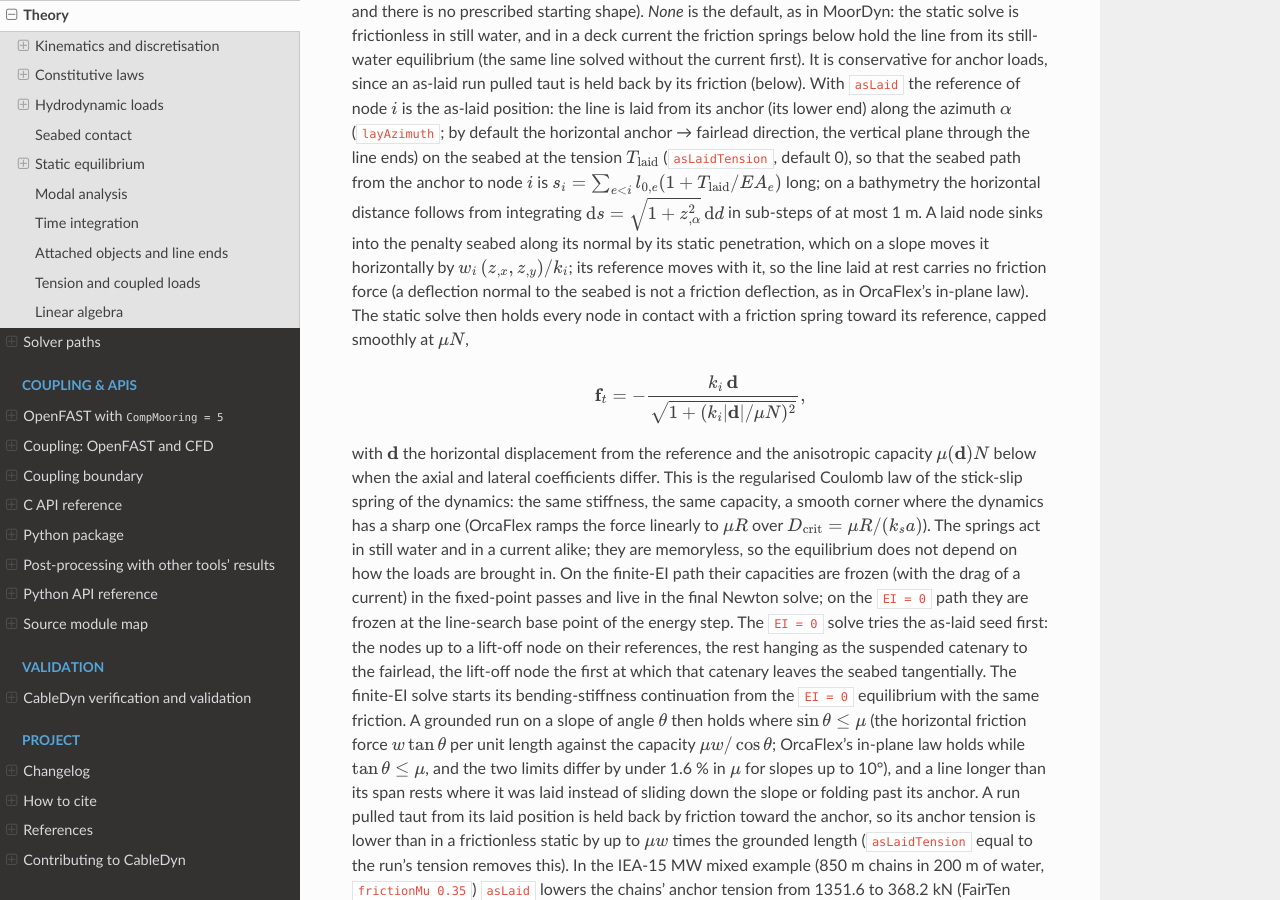
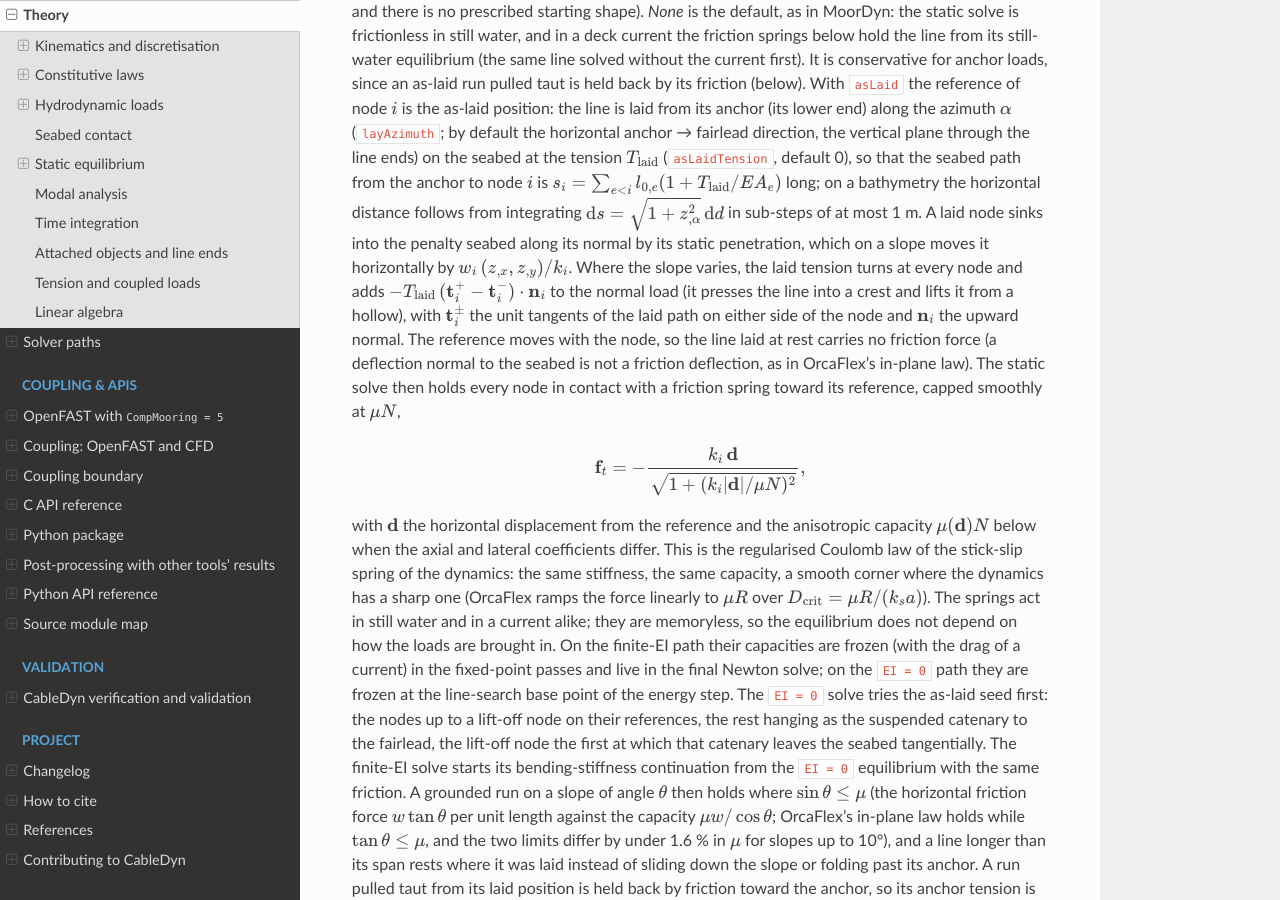
Before and after one commit to SMI-Lab-Inha/CableDyn, a Sphinx documentation site: the page built from doc/theory.rst, in a window 1280 px wide and 900 px high, scrolled down 14161 px. Built offline with Sphinx 7.4.7 and the Read the Docs theme 3.1.0, drawn with Linux system fonts in a browser that asks for light colours.

Commit message:
fix(statics): laid tension in the sink of the as-laid reference
On a bathymetry whose slope varies, a positive asLaidTension turns at
every node of the laid path and presses the line into a crest or lifts
it from a hollow. The sink of the as-laid reference counted only the
node's weight, so a line laid at its as-laid tension did not rest at its
reference and friction was mobilised spuriously. The reference now adds
-T (t_out - t_in).n / k to each interior node's sink, evaluated on the
laid path before the sink, on the EI = 0 and the finite-EI routes. With
no laid tension the reference is bit-identical. A unit test on a crest
checks the correction against an independent evaluation.

Signed-off-by: Jae Hoon Seo <jaehoon.seo@inha.ac.kr>

```diff
--- a/doc/theory.rst
+++ b/doc/theory.rst
@@ -785,7 +785,12 @@ to node :math:`i` is :math:`s_i = \sum_{e<i} l_{0,e}(1 + T_\text{laid}/EA_e)` lo
 bathymetry the horizontal distance follows from integrating
 :math:`\mathrm{d}s = \sqrt{1 + z_{,\alpha}^2}\,\mathrm{d}d` in sub-steps of at most 1 m. A
 laid node sinks into the penalty seabed along its normal by its static penetration, which on a
-slope moves it horizontally by :math:`w_i\,(z_{,x}, z_{,y})/k_i`; its reference moves with it,
+slope moves it horizontally by :math:`w_i\,(z_{,x}, z_{,y})/k_i`. Where the slope varies, the
+laid tension turns at every node and adds
+:math:`-T_\text{laid}\,(\mathbf{t}_{i}^{+} - \mathbf{t}_{i}^{-})\cdot\mathbf{n}_i` to the
+normal load (it presses the line into a crest and lifts it from a hollow), with
+:math:`\mathbf{t}_{i}^{\pm}` the unit tangents of the laid path on either side of the node and
+:math:`\mathbf{n}_i` the upward normal. The reference moves with the node,
 so the line laid at rest carries no friction force (a deflection normal to the seabed is not a
 friction deflection, as in OrcaFlex's in-plane law). The static solve then holds every node in
 contact with a friction spring toward its reference, capped smoothly at :math:`\mu N`,
```
Also changed, not shown: 4 other files.
